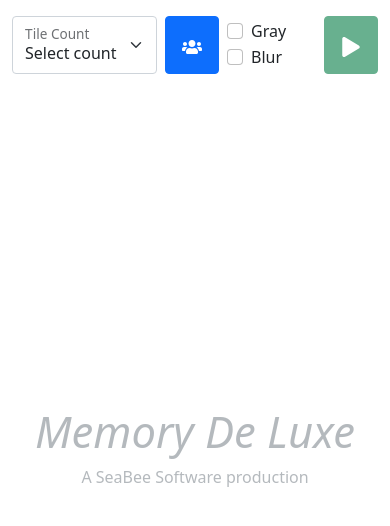
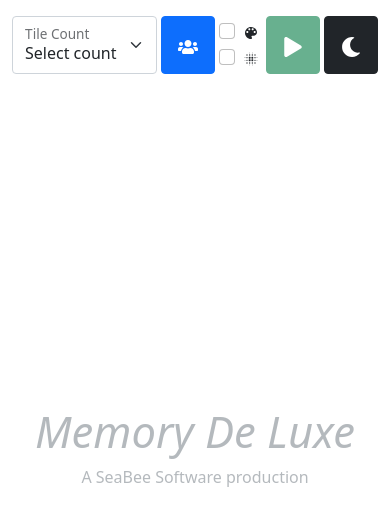
Before and after one commit to isherwood/Memory-DeLuxe, a React (Create React App) app: page / in a window 390 px wide. Shown: the top 526 px of the page. Built offline with nearby package versions, Linux system fonts and the light colour scheme.

Commit message:
Dark mode styling

```diff
--- a/src/App.js
+++ b/src/App.js
@@ -19,6 +19,7 @@ function App() {
     const [guessCount, setGuessCount] = useState(0);
     const [grayscale, setGrayscale] = useState(false);
     const [blur, setBlur] = useState(false);
+    const [darkMode, setDarkMode] = useState(false);
 
     const shuffle = array => {
         for (let i = array.length - 1; i > 0; i--) {
@@ -122,6 +123,10 @@ function App() {
 
             return obj;
         }));
+    }
+
+    const handleDarkModeButtonClick = () => {
+        setDarkMode(!darkMode);
     }
 
     const handleAddPlayer = (name) => {
@@ -276,7 +281,8 @@ function App() {
     return (
         <Container fluid className={'d-flex flex-column vh-100'
             + (gameLocked ? ' game-locked' : '')
-            + (grayscale ? ' grayscale-mode' : '')}>
+            + (grayscale ? ' grayscale-mode' : '')
+            + (darkMode ? ' dark-mode' : '')}>
             <Row>
                 <GameConfig
                     onTileCountChange={grid => setGridDimensions(JSON.parse(grid))}
@@ -296,7 +302,9 @@ function App() {
                     grayscale={grayscale}
                     onSetGrayscale={val => setGrayscale(val)}
                     blur={blur}
-                    onSetBlur={val => setBlur(val)}/>
+                    onSetBlur={val => setBlur(val)}
+                    darkMode={darkMode}
+                    onDarkModeButtonClick={handleDarkModeButtonClick}/>
             </Row>
 
             <Row className='flex-fill'>
--- a/src/components/GameConfig/GameConfig.jsx
+++ b/src/components/GameConfig/GameConfig.jsx
@@ -1,7 +1,9 @@
 import React, {useEffect, useRef, useState} from "react";
 import {Button, Col, Form, Row} from 'react-bootstrap';
 import ButtonWithConfirm from "../ButtonWithConfirm/ButtonWithConfirm";
-import {FaPlay, FaStop, FaUserMinus, FaUserPlus, FaUsers} from "react-icons/fa";
+import {FaMoon, FaPlay, FaStop, FaUserMinus, FaUserPlus, FaUsers} from "react-icons/fa";
+import {IoMdColorPalette} from "react-icons/io";
+import {MdBlurOn} from "react-icons/md";
 
 const GameConfig = props => {
     const [name, setName] = useState('');
@@ -77,21 +79,29 @@ const GameConfig = props => {
                             <Form.Label htmlFor="tileCount">Tile Count</Form.Label>
                         </div>
 
-                        <Button variant='primary' className='btn-xl ms-2 ms-sm-3'
+                        <Button variant='primary' className='btn-xl ms-1 ms-sm-2 ms-md-3'
                                 onClick={handleShowPlayers}>
                             <FaUsers className='lead'/>
                             <span className='d-none d-md-inline ms-2'>Players (optional)</span>
                         </Button>
 
-                        <div className='ms-2 ms-sm-3'>
+                        <div className='ms-1 ms-sm-2 ms-md-3'>
                             <Form.Group>
-                                <Form.Check type="checkbox" id='grayscaleCheckbox' label="Gray"
+                                <Form.Check type="checkbox" id='grayscaleCheckbox'
+                                            label={<>
+                                                <span className='d-none d-md-inline'>Gray</span>
+                                                <IoMdColorPalette className='d-md-none'/>
+                                            </>}
                                             defaultChecked={props.grayscale}
                                             onClick={e => props.onSetGrayscale(e.currentTarget.checked)}></Form.Check>
                             </Form.Group>
 
                             <Form.Group>
-                                <Form.Check type="checkbox" id='blurCheckbox' label="Blur"
+                                <Form.Check type="checkbox" id='blurCheckbox'
+                                            label={<>
+                                                <span className='d-none d-md-inline'>Blur</span>
+                                                <MdBlurOn className='d-md-none'/>
+                                            </>}
                                             defaultChecked={props.blur}
                                             onClick={e => props.onSetBlur(e.currentTarget.checked)}></Form.Check>
                             </Form.Group>
@@ -115,7 +125,7 @@ const GameConfig = props => {
 
                 <div className='ms-auto d-flex align-self-start align-self-md-center align-items-center'>
                     {!props.gameLocked &&
-                        <button className='btn btn-success btn-xl ms-3'
+                        <button className='btn btn-success btn-xl ms-1 ms-sm-2 ms-md-3'
                                 onClick={props.onStartButtonClick}
                                 disabled={props.gridDimensions[0] === 0}>
                             <FaPlay className='lead'/>
@@ -129,15 +139,22 @@ const GameConfig = props => {
                                 <span className='lead fw-bold'>{props.guessCount}</span> Guesses
                             </div>
 
-                            <ButtonWithConfirm variant="danger" value={<>
-                                <FaStop className='lead'/>
-                                <span className='d-none d-md-inline ms-2'>End Game</span>
-                            </>}
+                            <ButtonWithConfirm variant="danger"
+                                               value={<>
+                                                   <FaStop className='lead'/>
+                                                   <span className='d-none d-md-inline ms-1 ms-sm-2 ms-md-3'>End Game</span>
+                                               </>}
                                                classes={'btn-xl' + (!props.gameLocked ? ' d-none' : '')}
                                                modalBody={<>Are you sure you want to end the game?</>}
                                                onYes={() => props.onEndButtonClick()}/>
                         </>
                     }
+
+                    <button className='btn btn-dark btn-xl ms-1 ms-sm-2 ms-md-3'
+                            onClick={props.onDarkModeButtonClick}>
+                        <FaMoon className='lead'/>
+                        <span className='d-none d-md-inline ms-2'>Dark Mode</span>
+                    </button>
                 </div>
             </div>
 
--- a/src/components/GameTile/styles.css
+++ b/src/components/GameTile/styles.css
@@ -90,6 +90,15 @@
     cursor: default;
 }
 
+.dark-mode {
+    background: #555;
+    color: #ddd;
+}
+
+.dark-mode select + label {
+    color: initial;
+}
+
 @keyframes rotate {
     0% {
         transform: rotate(0deg);
```
